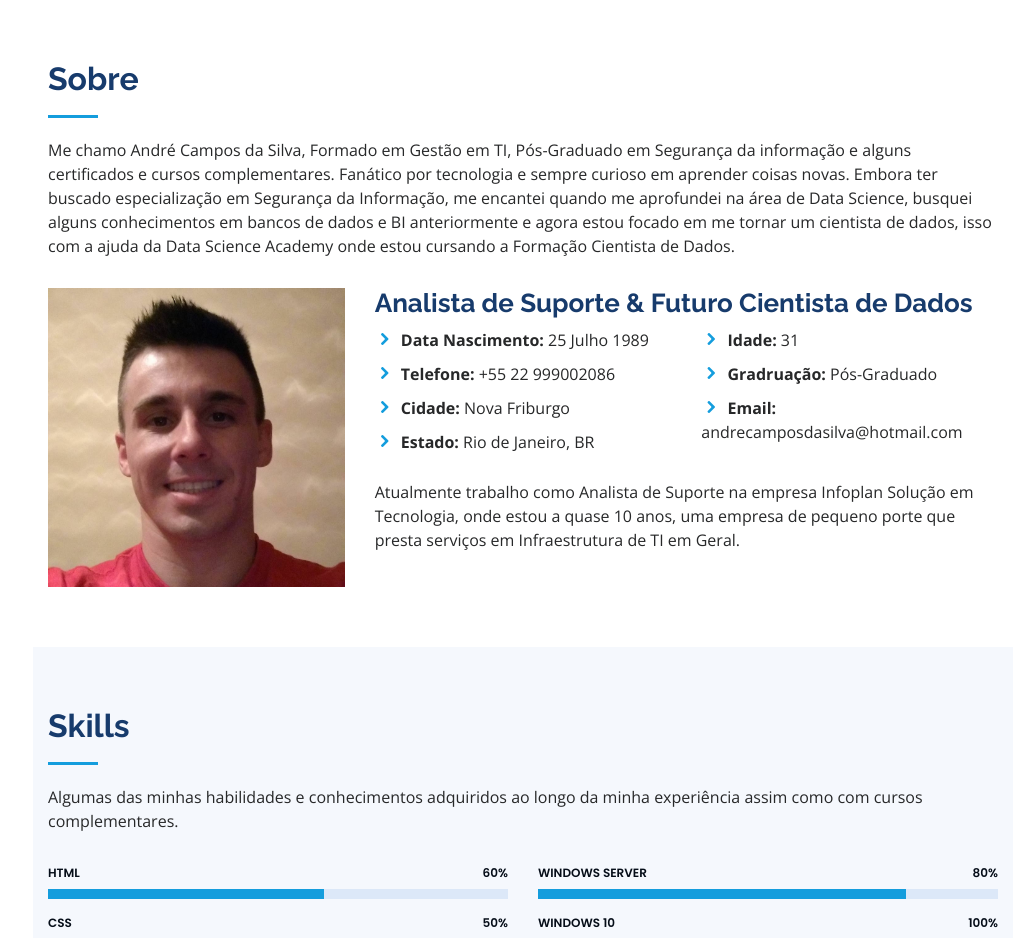
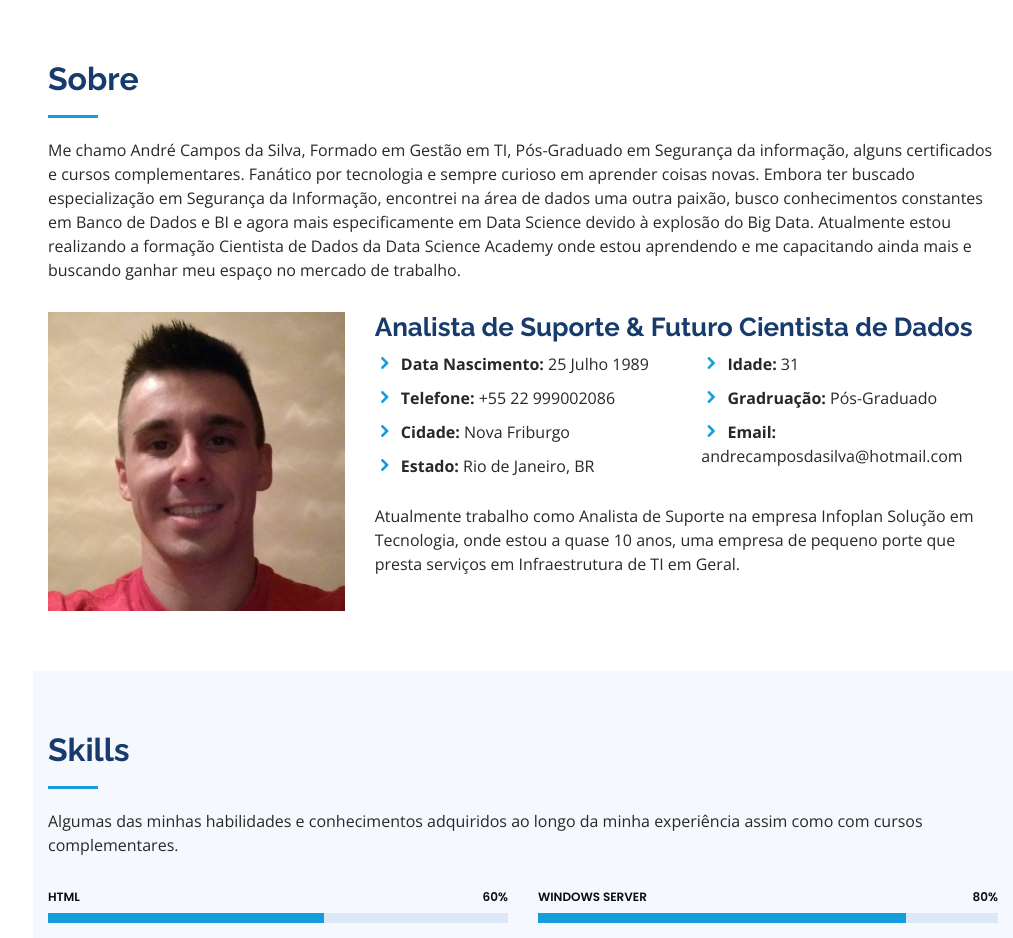
Before and after one commit to Campos1989/Campos1989.github.io, a plain HTML site: page index.html in a window 1280 px wide. Shown: the part 800-1738 px from the top of the page, without its empty margins (267-1280 px from the left). Drawn offline with nearby package versions, Linux system fonts and the light colour scheme.

Commit message:
Update index.html

```diff
--- a/index.html
+++ b/index.html
@@ -85,7 +85,7 @@
 
         <div class="section-title">
           <h2>Sobre</h2>
-          <p>Me chamo André Campos da Silva, Formado em Gestão em TI, Pós-Graduado em Segurança da informação e alguns certificados e cursos complementares. Fanático por tecnologia e sempre curioso em aprender coisas novas. Embora ter buscado especialização em Segurança da Informação, me encantei quando me aprofundei na área de Data Science, busquei alguns conhecimentos em bancos de dados e BI anteriormente e agora estou focado em me tornar um cientista de dados, isso com a ajuda da Data Science Academy onde estou cursando a Formação Cientista de Dados.</p>
+          <p>Me chamo André Campos da Silva, Formado em Gestão em TI, Pós-Graduado em Segurança da informação, alguns certificados e cursos complementares. Fanático por tecnologia e sempre curioso em aprender coisas novas. Embora ter buscado especialização em Segurança da Informação, encontrei na área de dados uma outra paixão, busco conhecimentos constantes em Banco de Dados e BI e agora mais especificamente em Data Science devido à explosão do Big Data. Atualmente estou realizando a formação Cientista de Dados da Data Science Academy onde estou aprendendo e me capacitando ainda mais e buscando ganhar meu espaço no mercado de trabalho.</p>
         </div>
 
         <div class="row">
```
